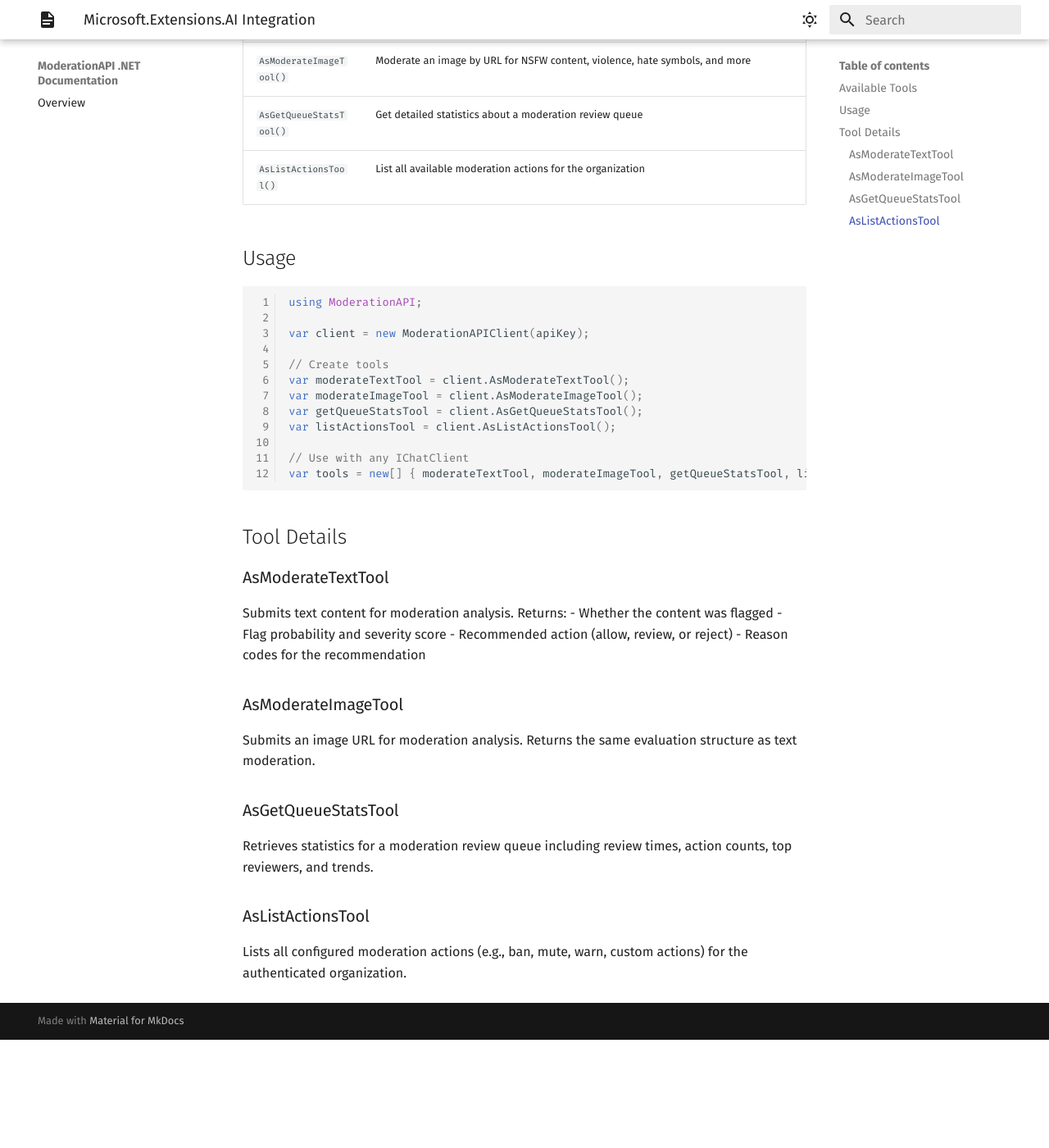
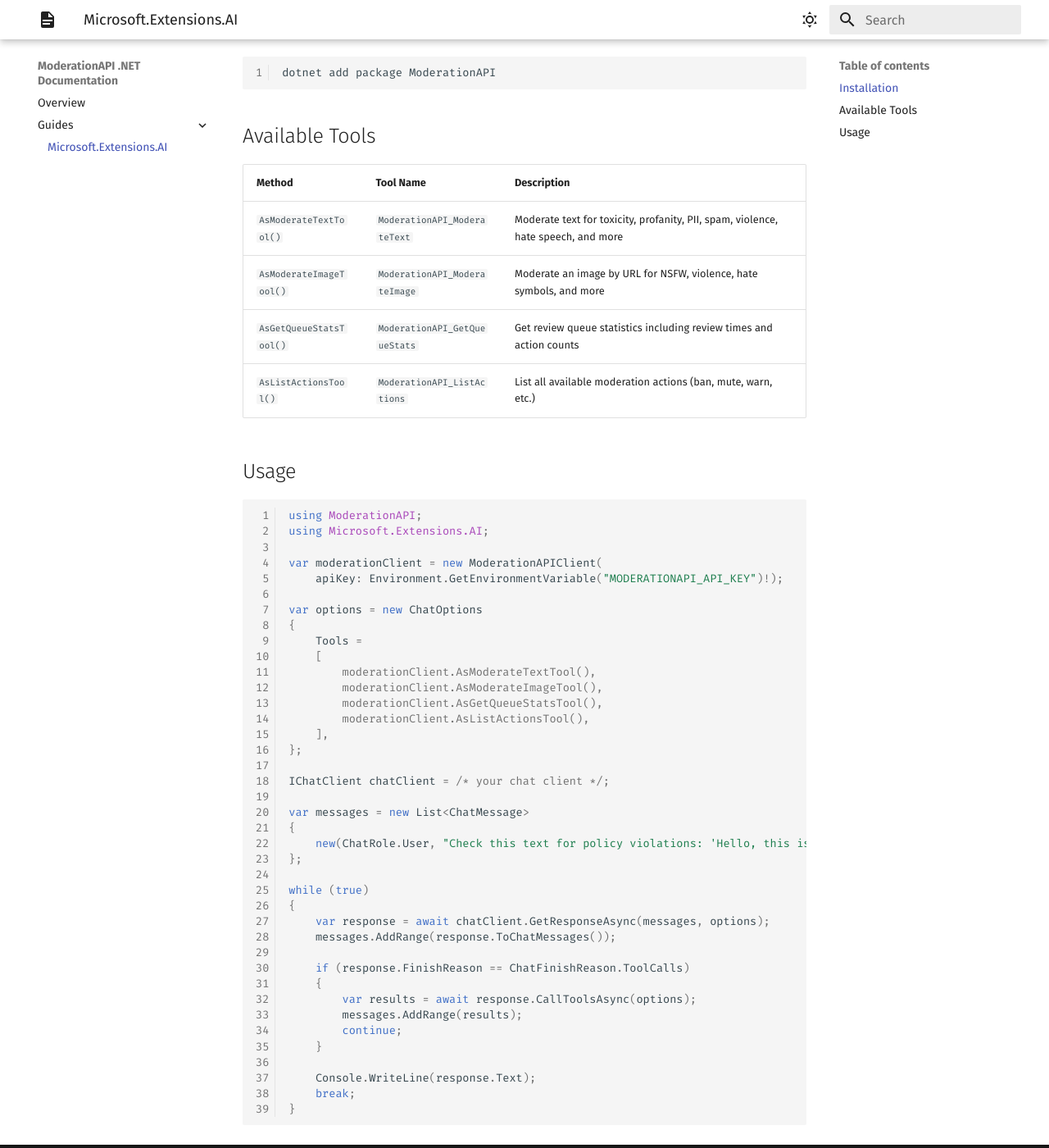
Before and after one commit to tryAGI/ModerationAPI, an MkDocs documentation site: the page built from docs/guides/meai.md, in a window 1280 px wide and 1400 px high, scrolled down 408 px. Shown: the whole window at 82% size. Built offline with MkDocs 1.6.1 and Material for MkDocs 9.7.7, drawn with Linux system fonts in a browser that asks for light colours; the version menu is left out; before the commit the page ends 1676 px from its top, so only the background shows below that; some of the changed text lies outside the part shown.

Commit message:
Update MEAI tools guide
Co-Authored-By: Claude Opus 4.6 <noreply@anthropic.com>

````diff
--- a/docs/guides/meai.md
+++ b/docs/guides/meai.md
@@ -1,51 +1,65 @@
 # Microsoft.Extensions.AI Integration
 
-ModerationAPI provides `AIFunction` tools that can be used with any `IChatClient` for function/tool calling scenarios. This enables AI agents to moderate content as part of their conversation flow.
+!!! tip "Cross-SDK comparison"
+    See the [centralized MEAI documentation](https://tryagi.github.io/docs/meai/) for feature matrices and comparisons across all tryAGI SDKs.
+
+The ModerationAPI SDK provides `AIFunction` tool wrappers compatible with [Microsoft.Extensions.AI](https://learn.microsoft.com/en-us/dotnet/ai/microsoft-extensions-ai). These tools can be used with any `IChatClient` to give AI models access to multi-modal content moderation for text and images, review queue statistics, and moderation action management.
+
+## Installation
+
+```bash
+dotnet add package ModerationAPI
+```
 
 ## Available Tools
 
-| Tool | Description |
-|------|-------------|
-| `AsModerateTextTool()` | Moderate text content for toxicity, profanity, PII, spam, violence, hate speech, self-harm, sexual content, and more |
-| `AsModerateImageTool()` | Moderate an image by URL for NSFW content, violence, hate symbols, and more |
-| `AsGetQueueStatsTool()` | Get detailed statistics about a moderation review queue |
-| `AsListActionsTool()` | List all available moderation actions for the organization |
+| Method | Tool Name | Description |
+|--------|-----------|-------------|
+| `AsModerateTextTool()` | `ModerationAPI_ModerateText` | Moderate text for toxicity, profanity, PII, spam, violence, hate speech, and more |
+| `AsModerateImageTool()` | `ModerationAPI_ModerateImage` | Moderate an image by URL for NSFW, violence, hate symbols, and more |
+| `AsGetQueueStatsTool()` | `ModerationAPI_GetQueueStats` | Get review queue statistics including review times and action counts |
+| `AsListActionsTool()` | `ModerationAPI_ListActions` | List all available moderation actions (ban, mute, warn, etc.) |
 
 ## Usage
 
 ```csharp
 using ModerationAPI;
+using Microsoft.Extensions.AI;
 
-var client = new ModerationAPIClient(apiKey);
+var moderationClient = new ModerationAPIClient(
+    apiKey: Environment.GetEnvironmentVariable("MODERATIONAPI_API_KEY")!);
 
-// Create tools
-var moderateTextTool = client.AsModerateTextTool();
-var moderateImageTool = client.AsModerateImageTool();
-var getQueueStatsTool = client.AsGetQueueStatsTool();
-var listActionsTool = client.AsListActionsTool();
+var options = new ChatOptions
+{
+    Tools =
+    [
+        moderationClient.AsModerateTextTool(),
+        moderationClient.AsModerateImageTool(),
+        moderationClient.AsGetQueueStatsTool(),
+        moderationClient.AsListActionsTool(),
+    ],
+};
 
-// Use with any IChatClient
-var tools = new[] { moderateTextTool, moderateImageTool, getQueueStatsTool, listActionsTool };
+IChatClient chatClient = /* your chat client */;
+
+var messages = new List<ChatMessage>
+{
+    new(ChatRole.User, "Check this text for policy violations: 'Hello, this is a test message.'"),
+};
+
+while (true)
+{
+    var response = await chatClient.GetResponseAsync(messages, options);
+    messages.AddRange(response.ToChatMessages());
+
+    if (response.FinishReason == ChatFinishReason.ToolCalls)
+    {
+        var results = await response.CallToolsAsync(options);
+        messages.AddRange(results);
+        continue;
+    }
+
+    Console.WriteLine(response.Text);
+    break;
+}
 ```
-
-## Tool Details
-
-### AsModerateTextTool
-
-Submits text content for moderation analysis. Returns:
-- Whether the content was flagged
-- Flag probability and severity score
-- Recommended action (allow, review, or reject)
-- Reason codes for the recommendation
-
-### AsModerateImageTool
-
-Submits an image URL for moderation analysis. Returns the same evaluation structure as text moderation.
-
-### AsGetQueueStatsTool
-
-Retrieves statistics for a moderation review queue including review times, action counts, top reviewers, and trends.
-
-### AsListActionsTool
-
-Lists all configured moderation actions (e.g., ban, mute, warn, custom actions) for the authenticated organization.
--- a/mkdocs.yml
+++ b/mkdocs.yml
@@ -1,6 +1,8 @@
 site_name: ModerationAPI .NET Documentation
 nav:
 - Overview: index.md
+- Guides:
+  - Microsoft.Extensions.AI: guides/meai.md
 # EXAMPLES:START
 # EXAMPLES:END
 
````
